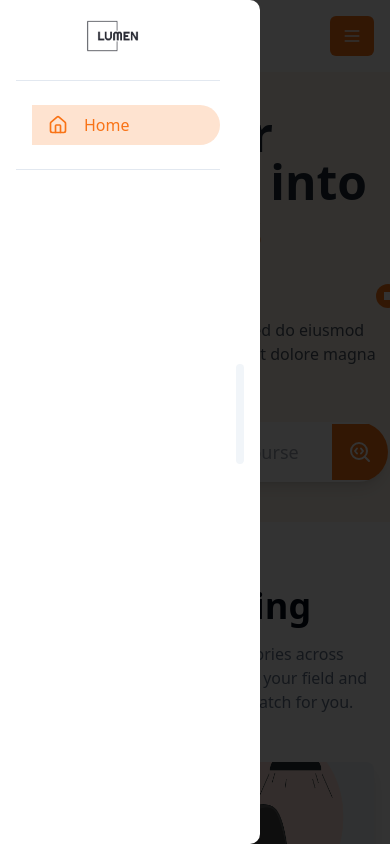
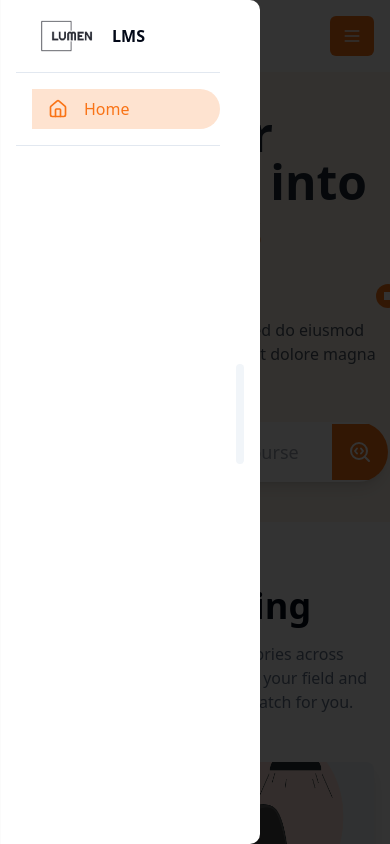
Before and after one commit to lekhoi2709/Lumen, a React (Vite) app in the folder client/: page / in a window 390 px wide. Both pictures are taken after a click on the button "Home". Built offline with nearby package versions, Linux system fonts and the light colour scheme.

Commit message:
feat: update UI

```diff
--- a/client/src/components/nav-bar/nav-link.tsx
+++ b/client/src/components/nav-bar/nav-link.tsx
@@ -69,8 +69,11 @@ function CustomNavLink({ user }: { user: User | null }) {
           </DrawerHeader>
           <div className="w-full h-full flex pr-4 items-center">
             <ScrollArea className="w-full h-full">
-              <div className="flex flex-col gap-6 w-full h-full p-4 items-center">
-                <Logo className="w-16" />
+              <div className="flex flex-col gap-4 w-full h-full p-4 items-center">
+                <div className="flex items-center gap-2 self-start">
+                  <Logo className="w-16 ml-6" />
+                  <h1 className="text-base font-bold font-sans">LMS</h1>
+                </div>
                 <Separator />
                 <ul className="flex flex-col items-start justify-start w-full pl-4 gap-2">
                   {filteredLinks.map((link) => (
@@ -79,15 +82,15 @@ function CustomNavLink({ user }: { user: User | null }) {
                         to={link.path}
                         className={({ isActive }) =>
                           twMerge(
-                            "flex gap-4 items-center w-full py-2 px-4 backdrop-blur-md",
+                            "w-full flex gap-4 items-center py-2 px-4 backdrop-blur-md rounded-r-full",
                             isActive
-                              ? "bg-orange-500/20 rounded-r-full text-orange-500"
+                              ? "bg-orange-500/20 text-orange-500"
                               : "text-foreground"
                           )
                         }
                       >
                         {link.icon && <link.icon size={20} />}
-                        <span>{t(link.title)}</span>
+                        <p className="truncate">{t(link.title)}</p>
                       </NavLink>
                     </li>
                   ))}
```
